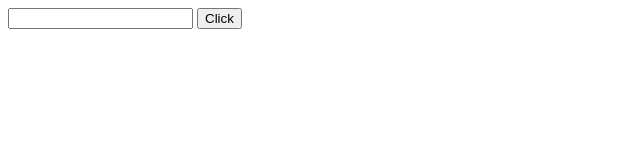
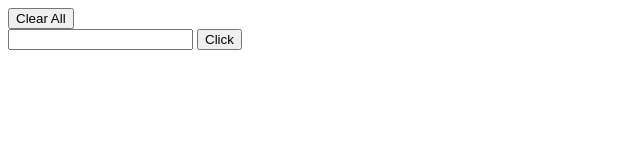
Before and after one commit to Pukhtanayama/toDoAppl, a plain HTML site: page index.html in a window 1280 px wide. Shown: the whole page, without its empty margins (0-640 px from the left). Drawn offline with Linux system fonts and the light colour scheme.

Commit message:
Add files via upload

```diff
--- a/app.js
+++ b/app.js
@@ -28,3 +28,8 @@ function editTodo(e){
 function deleteTodo(e){
     e.parentNode.remove()
 }
+
+function clearAllBtn(){
+    a.innerHTML = " "
+    input.value = " "
+}
--- a/index.html
+++ b/index.html
@@ -8,7 +8,8 @@
 </head>
 <body>
 
-
+ <button onclick="clearAllBtn()">Clear All</button>
+<br>
 <input type="text" name="" id="input">
 <button onclick="clickBtn()">Click</button>
 <div id="main">
```
